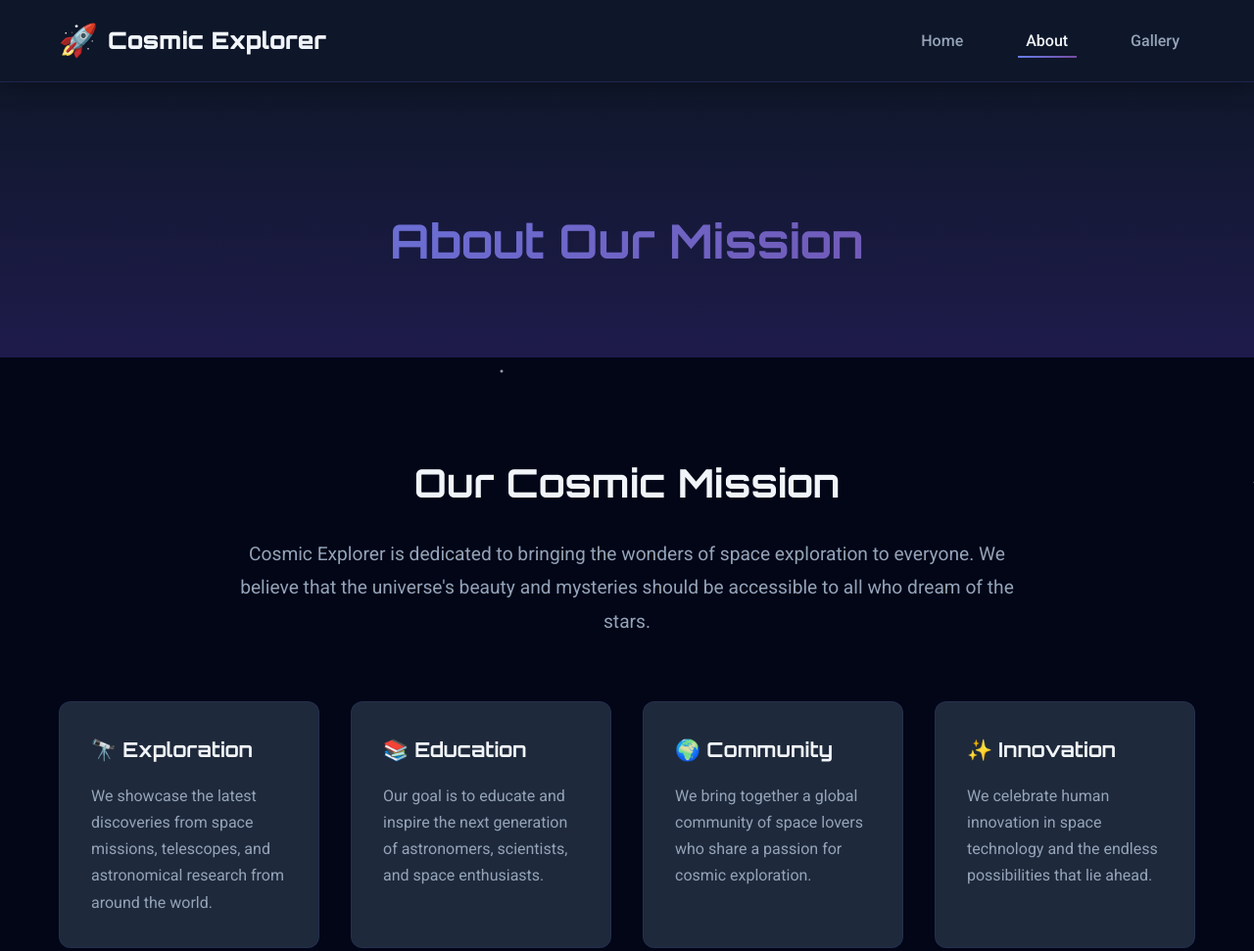
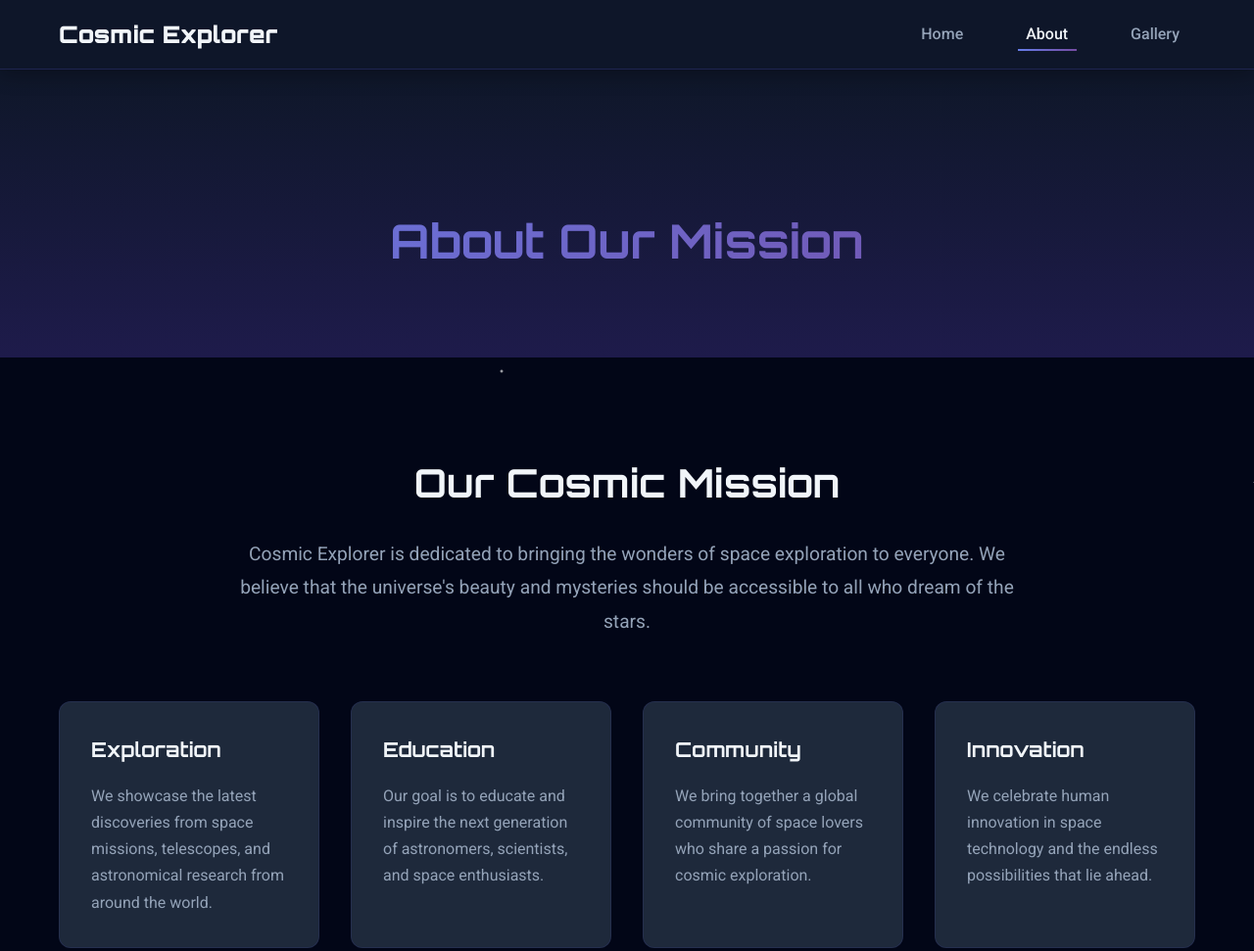
Before and after one commit to aarron588/cosmic-explorer, a plain HTML site: page about.html in a window 1280 px wide. Shown: the top 971 px of the page at 98% size. Drawn offline with Linux system fonts and the light colour scheme.

Commit message:
Initial commit: Cosmic Explorer

```diff
--- a/about.html
+++ b/about.html
@@ -12,7 +12,7 @@
     <nav class="navbar">
         <div class="nav-container">
             <div class="logo">
-                <span class="logo-icon">🚀</span>
+
                 <span class="logo-text">Cosmic Explorer</span>
             </div>
             <ul class="nav-menu">
@@ -43,19 +43,19 @@
 
                 <div class="mission-grid">
                     <div class="mission-item">
-                        <h3>🔭 Exploration</h3>
+                        <h3> Exploration</h3>
                         <p>We showcase the latest discoveries from space missions, telescopes, and astronomical research from around the world.</p>
                     </div>
                     <div class="mission-item">
-                        <h3>📚 Education</h3>
+                        <h3> Education</h3>
                         <p>Our goal is to educate and inspire the next generation of astronomers, scientists, and space enthusiasts.</p>
                     </div>
                     <div class="mission-item">
-                        <h3>🌍 Community</h3>
+                        <h3> Community</h3>
                         <p>We bring together a global community of space lovers who share a passion for cosmic exploration.</p>
                     </div>
                     <div class="mission-item">
-                        <h3>✨ Innovation</h3>
+                        <h3> Innovation</h3>
                         <p>We celebrate human innovation in space technology and the endless possibilities that lie ahead.</p>
                     </div>
                 </div>
```
Also changed, not shown: gallery.html (+3 -3 lines), index.html (+0 -1 lines).
